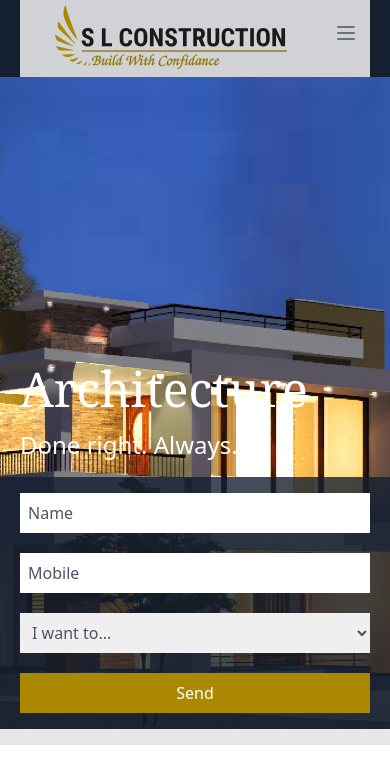
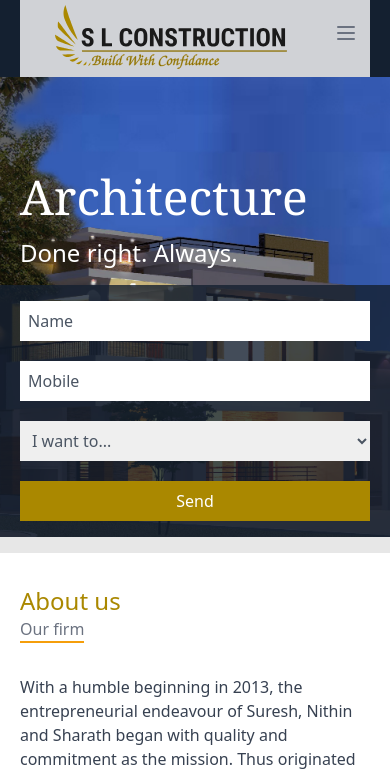
Before and after one commit to nmnandakishore/S-L-Construction-Website, a website built with Vite: page index.html in a window 390 px wide. Shown: the part 51-825 px from the top of the page. Built offline with nearby package versions, Linux system fonts and the light colour scheme.

Commit message:
home hero text position fix

```diff
--- a/index.html
+++ b/index.html
@@ -61,7 +61,7 @@
 		</header>
 		<div class="hero-img" style="background-image: url('/img/hero.jpg');">
 			<div class="container">
-				<div class="hero-text text-white pb-4 mt-48 pt-24">
+				<div class="hero-text text-white pb-4 md:mt-48 pt-24">
 					<div class="text-5xl font-serif">Architecture</div>
 					<div class="text-2xl mt-4">Done right. Always.</div>
 				</div>
```
